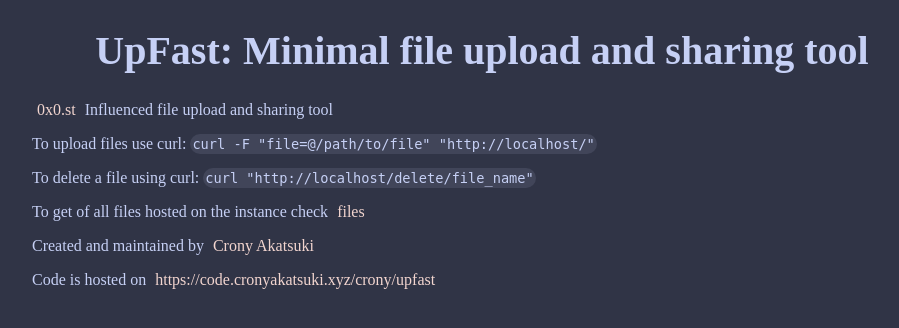
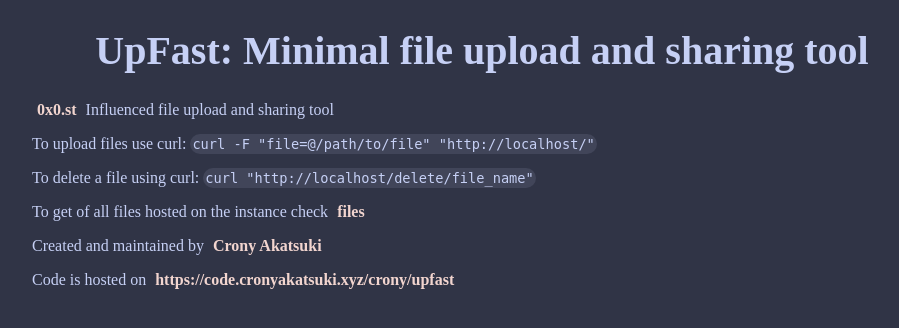
Before and after one commit to cronyakatsuki/UpFast, a FastAPI app: page / in a window 1280 px wide. Shown: the top 328 px of the page, without its empty margins (158-1057 px from the left). Run offline with FastAPI, Linux system fonts and the light colour scheme.

Commit message:
fixed bold font

```diff
--- a/static/css/files.css
+++ b/static/css/files.css
@@ -36,7 +36,7 @@ video {
 a {
     color: #f2d5cf;
     text-decoration: none;
-    font-style: bold;
+    font-weight: bold;
     padding: 5px;
 }
 
--- a/static/css/style.css
+++ b/static/css/style.css
@@ -14,7 +14,7 @@ h1 {
 a {
     color: #f2d5cf;
     text-decoration: none;
-    font-style: bold;
+    font-weight: bold;
     padding: 5px;
 }
 
```
